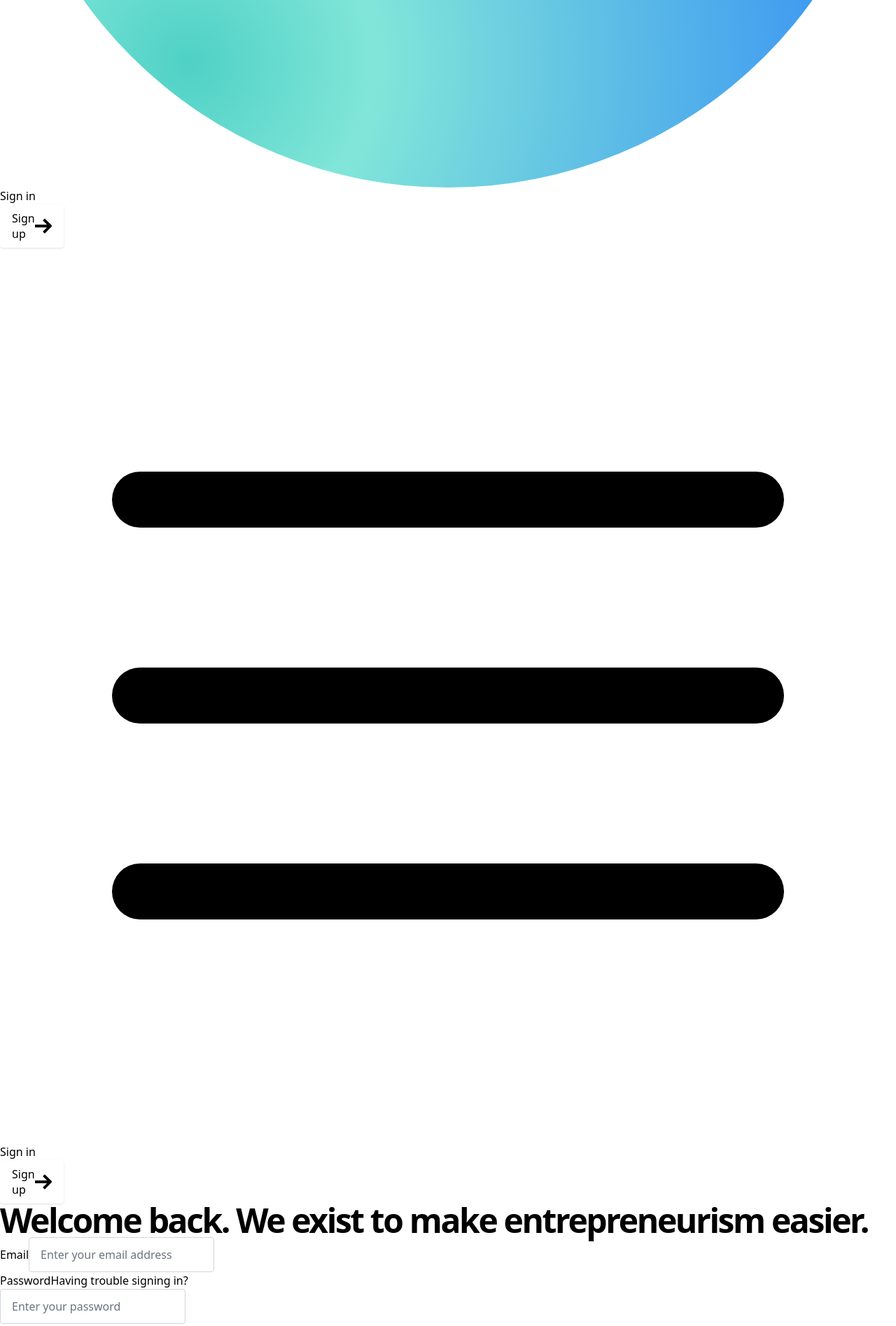
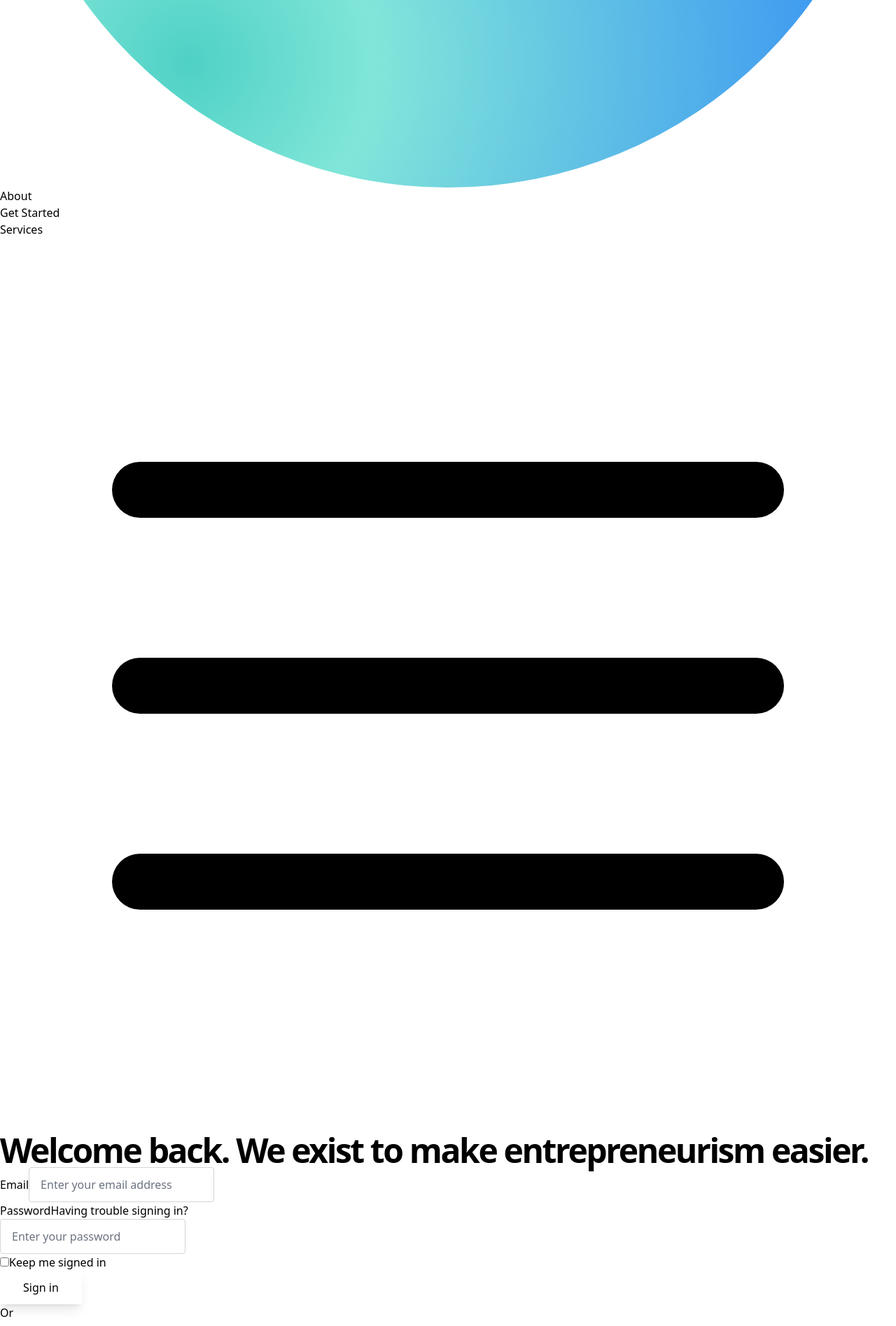
Before and after one commit to skylinedistribution-dev/skylinedistribution-dev.github.io, a React (Vite) app: page /signin in a window 1280 px wide. Shown: the part 1012-2907 px from the top of the page at 70% size. Built offline with nearby package versions, Linux system fonts and the light colour scheme.

Commit message:
Update headers

```diff
--- a/src/partials/Header.jsx
+++ b/src/partials/Header.jsx
@@ -1,5 +1,6 @@
 import React, { useEffect, useState } from 'react'
 import { Link } from 'react-router-dom'
+import Transition from '../utils/Transition'
 import NavMenu from './NavMenu'
 
 function Header () {
@@ -53,11 +54,22 @@ function Header () {
 
           </div>
 
+          <Transition
+                  show={menuOpen}
+                  appear={true}
+                  className="w-full"
+                  enter="transition ease-in-out duration-200 transform order-first"
+                  enterStart="opacity-0 -translate-y-16"
+                  enterEnd="opacity-100 translate-y-0"
+                  leave="transition ease-in-out duration-200 transform order-first"
+                  leaveStart="opacity-100"
+                  leaveEnd="opacity-0 -translate-y-16">
           <div className="flex justify-center align-center">
-            <ul className={`${menuOpen ? 'flex-col' : 'hidden'} sm:hidden justify-end items-center pb-3`}>
+            <ul className={'flex-col sm:hidden justify-end items-center pb-3'}>
               <NavMenu />
             </ul>
           </div>
+          </Transition>
         </nav>
 
       </div>
--- a/src/partials/NavMenu.jsx
+++ b/src/partials/NavMenu.jsx
@@ -5,15 +5,13 @@ function NavMenu () {
   return (
     <>
       <li>
-        <Link to="/signin" className="font-medium text-gray-600 hover:text-gray-900 px-5 py-3 flex items-center transition duration-150 ease-in-out">Sign in</Link>
+        <Link to="/signin" className="font-medium text-gray-600 hover:text-gray-900 px-5 py-3 flex items-center transition duration-150 ease-in-out">About</Link>
       </li>
       <li>
-        <Link to="/signup" className="btn-sm text-gray-200 bg-gray-900 hover:bg-gray-800 ml-3">
-          <span>Sign up</span>
-          <svg className="w-3 h-3 fill-current text-gray-400 flex-shrink-0 ml-2 -mr-1" viewBox="0 0 12 12" xmlns="http://www.w3.org/2000/svg">
-            <path d="M11.707 5.293L7 .586 5.586 2l3 3H0v2h8.586l-3 3L7 11.414l4.707-4.707a1 1 0 000-1.414z" fillRule="nonzero" />
-          </svg>
-        </Link>
+        <Link to="/signin" className="font-medium text-gray-600 hover:text-gray-900 px-5 py-3 flex items-center transition duration-150 ease-in-out">Get Started</Link>
+      </li>
+      <li>
+        <Link to="/signin" className="font-medium text-gray-600 hover:text-gray-900 px-5 py-3 flex items-center transition duration-150 ease-in-out">Services</Link>
       </li>
     </>
   )
```
